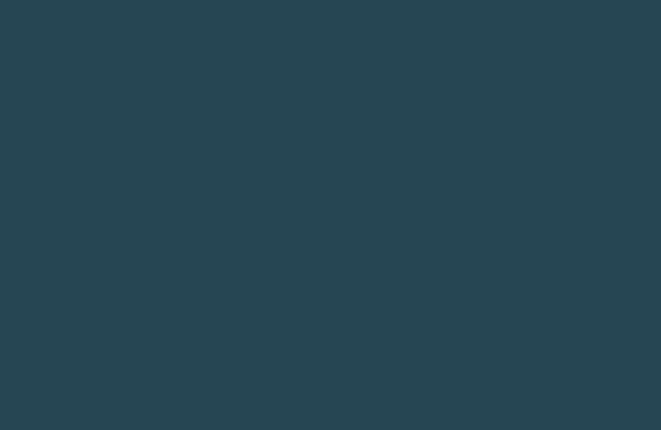
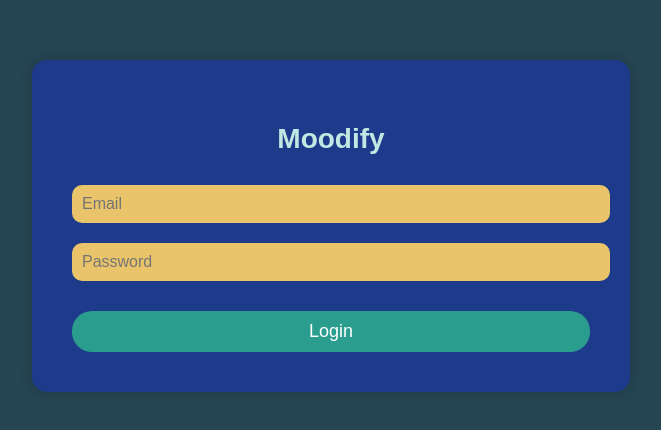
Before and after one commit to Pierri-Sempe/Modify-Frontend, a React (Create React App) app: page /login in a window 1280 px wide. Before the commit this address had no page. Shown: the part 174-604 px from the top of the page, without its empty margins (309-970 px from the left). Built offline with nearby package versions, Linux system fonts and the light colour scheme.

Commit message:
Actualización pequeña

```diff
--- a/src/App.js
+++ b/src/App.js
@@ -1,6 +1,8 @@
 import './App.css';
 import { BrowserRouter as Router, Routes, Route } from 'react-router-dom';
-import Home from './pages/Home';
+import Home from './pages/json/Home';
+import Login from './pages/json/Login';
+import Signup from './pages/json/Signup';
 
 
 function App() {
@@ -9,6 +11,8 @@ function App() {
       <div className="App">
         <Routes>
           <Route path="/" element={<Home />} />
+          <Route path="/login" element={<Login />} />
+          <Route path="/signup" element={<Signup />} />
         </Routes>
       </div>
     </Router>
--- /dev/null
+++ b/src/pages/CSS/Login.css
@@ -0,0 +1,51 @@
+body {
+    background-color: #264653; /* Azul profundo */
+    font-family: Arial, sans-serif;
+    color: white;
+    display: flex;
+    justify-content: center;
+    align-items: center;
+    height: 100vh;
+    margin: 0;
+}
+
+.login-container, .signup-container {
+    background-color: #1E3A8A; /* Azul medianoche */
+    padding: 40px;
+    border-radius: 15px;
+    text-align: center;
+    box-shadow: 0 0 15px rgba(0, 0, 0, 0.2); /* Sombra sutil */
+}
+
+.login-title, .signup-title {
+    font-size: 28px;
+    margin-bottom: 20px;
+    color: #C1E8E3; /* Celeste pálido */
+}
+
+.input-field {
+    width: 100%;
+    padding: 10px;
+    margin: 10px 0;
+    border-radius: 10px;
+    border: none;
+    background: #E9C46A; /* Arena cálida */
+    font-size: 16px;
+    color: #264653; /* Azul profundo */
+}
+
+.login-button, .signup-button {
+    width: 100%;
+    padding: 10px;
+    background: #2A9D8F; /* Verde esmeralda */
+    color: white;
+    border: none;
+    font-size: 18px;
+    border-radius: 20px;
+    cursor: pointer;
+    margin-top: 20px;
+}
+
+.login-button:hover, .signup-button:hover {
+    background: #A8DADC; /* Azul claro */
+}
--- /dev/null
+++ b/src/pages/CSS/Signup.css
@@ -0,0 +1,51 @@
+body {
+    background-color: #264653; /* Azul profundo */
+    font-family: Arial, sans-serif;
+    color: white;
+    display: flex;
+    justify-content: center;
+    align-items: center;
+    height: 100vh;
+    margin: 0;
+}
+
+.login-container, .signup-container {
+    background-color: #1E3A8A; /* Azul medianoche */
+    padding: 40px;
+    border-radius: 15px;
+    text-align: center;
+    box-shadow: 0 0 15px rgba(0, 0, 0, 0.2); /* Sombra sutil */
+}
+
+.login-title, .signup-title {
+    font-size: 28px;
+    margin-bottom: 20px;
+    color: #C1E8E3; /* Celeste pálido */
+}
+
+.input-field {
+    width: 100%;
+    padding: 10px;
+    margin: 10px 0;
+    border-radius: 10px;
+    border: none;
+    background: #E9C46A; /* Arena cálida */
+    font-size: 16px;
+    color: #264653; /* Azul profundo */
+}
+
+.login-button, .signup-button {
+    width: 100%;
+    padding: 10px;
+    background: #2A9D8F; /* Verde esmeralda */
+    color: white;
+    border: none;
+    font-size: 18px;
+    border-radius: 20px;
+    cursor: pointer;
+    margin-top: 20px;
+}
+
+.login-button:hover, .signup-button:hover {
+    background: #A8DADC; /* Azul claro */
+}
--- a/src/pages/Home.js
+++ b/src/pages/json/Home.js
@@ -1,7 +1,7 @@
-import './Home.css';
+import '../CSS/Home.css';
 import React from 'react';
-import LoginButton from '../components/LoginButton';
-import GetStartedButton from '../components/GetStartedButton';
+import LoginButton from '../../components/LoginButton';
+import GetStartedButton from '../../components/GetStartedButton';
 
 export default function Home() {
   return (
--- /dev/null
+++ b/src/pages/json/Login.js
@@ -0,0 +1,47 @@
+import React, { useState } from 'react';
+import { useNavigate } from 'react-router-dom';
+import '../CSS/Login.css';
+
+export default function Login() {
+  const [email, setEmail] = useState('');
+  const [password, setPassword] = useState('');
+  const navigate = useNavigate();
+
+  const handleLogin = async () => {
+    if (!email || !password) {
+      return alert('Por favor, ingresa tu correo y contraseña');
+    }
+
+    try {
+      const response = await fetch('http://localhost:5000/api/users/login', {
+        method: 'POST',
+        headers: { 'Content-Type': 'application/json' },
+        body: JSON.stringify({ email, password }),
+      });
+
+      const data = await response.json();
+
+      if (response.ok) {
+        // 👉 Aquí guardamos el nombre de usuario en localStorage
+        localStorage.setItem('user', JSON.stringify(data.username));
+        alert(`¡Bienvenido, ${data.username}!`);
+        navigate('/menu');
+      } else {
+        alert(data.error || 'Error al iniciar sesión');
+      }
+    } catch (error) {
+      console.error(error);
+      alert('Error al conectar con el servidor');
+    }
+  };
+
+  return (
+    <div className="login-container">
+      <h2 className="login-title">Moodify</h2>
+      <input type="text" placeholder="Email" className="input-field" value={email} onChange={(e) => setEmail(e.target.value)} />
+      <input type="password" placeholder="Password" className="input-field" value={password} onChange={(e) => setPassword(e.target.value)} />
+      <button className="login-button" onClick={handleLogin}>Login</button>
+    </div>
+  );
+
+}
--- /dev/null
+++ b/src/pages/json/Signup.js
@@ -0,0 +1,45 @@
+import React, { useState } from 'react';
+import { useNavigate } from 'react-router-dom';
+import '../CSS/Signup.css';
+
+export default function Signup() {
+  const [email, setEmail] = useState('');
+  const [username, setUsername] = useState('');
+  const [password, setPassword] = useState('');
+  const navigate = useNavigate();
+
+  const handleSignup = async () => {
+    if (!email || !username || !password) {
+      return alert('Por favor, completa todos los campos');
+    }
+    try {
+      const response = await fetch('http://localhost:5000/api/users/signup', {
+        method: 'POST',
+        headers: { 'Content-Type': 'application/json' },
+        body: JSON.stringify({ email, username, password }),
+      });
+
+      const data = await response.json();
+
+      if (response.ok) {
+        alert('¡Registro exitoso!');
+        navigate('/login');
+      } else {
+        alert(data.error || 'Error al registrar');
+      }
+    } catch (error) {
+      console.error(error);
+      alert('Error al conectar con el servidor');
+    }
+  };
+
+  return (
+    <div className="signup-container">
+      <h2 className="signup-title">Moodify</h2>
+      <input type="text" placeholder="Email" className="input-field" value={email} onChange={(e) => setEmail(e.target.value)} />
+      <input type="text" placeholder="Username" className="input-field" value={username} onChange={(e) => setUsername(e.target.value)} />
+      <input type="password" placeholder="Password" className="input-field" value={password} onChange={(e) => setPassword(e.target.value)} />
+      <button className="signup-button" onClick={handleSignup}>Sign Up</button>
+    </div>
+  );
+}
```
Also changed, not shown: src/pages/CSS/Home.css (renamed from src/pages/Home.css).
